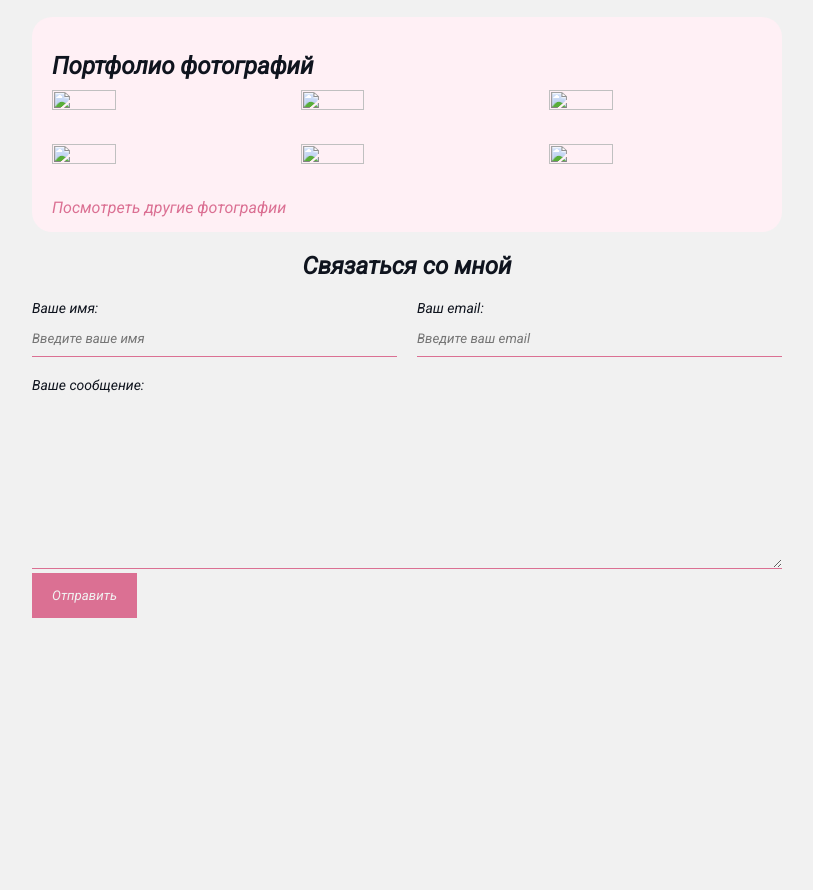
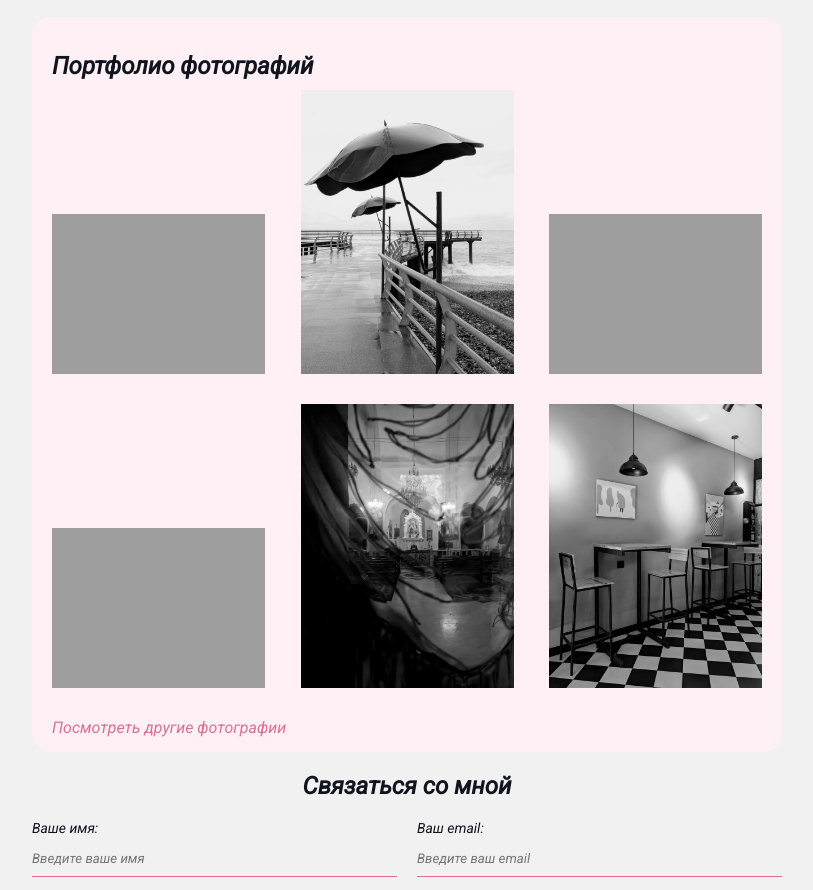
Before and after one commit to dedeneva/css, a plain HTML site: page index.html in a window 1280 px wide. Shown: the part 834-1724 px from the top of the page, without its empty margins (233-1046 px from the left). Drawn offline with Linux system fonts and the light colour scheme; the site is published under a folder, as on GitHub Pages, so addresses that start at the root find nothing.

Commit message:
Update index.html

```diff
--- a/index.html
+++ b/index.html
@@ -75,12 +75,12 @@
       <h2>Портфолио фотографий</h2>
 
       <div class="photo">
-        <img src="/1.jpg">
-        <img src="/2.jpg">
-        <img src="/3.jpg">
-        <img src="/4.jpg">
-        <img src="/5.jpg">
-        <img src="/6.jpg">
+        <img src="1.jpg">
+        <img src="2.jpg">
+        <img src="3.jpg">
+        <img src="4.jpg">
+        <img src="5.jpg">
+        <img src="6.jpg">
       </div>
 
       <a href="photo.html">Посмотреть другие фотографии</a>
```
